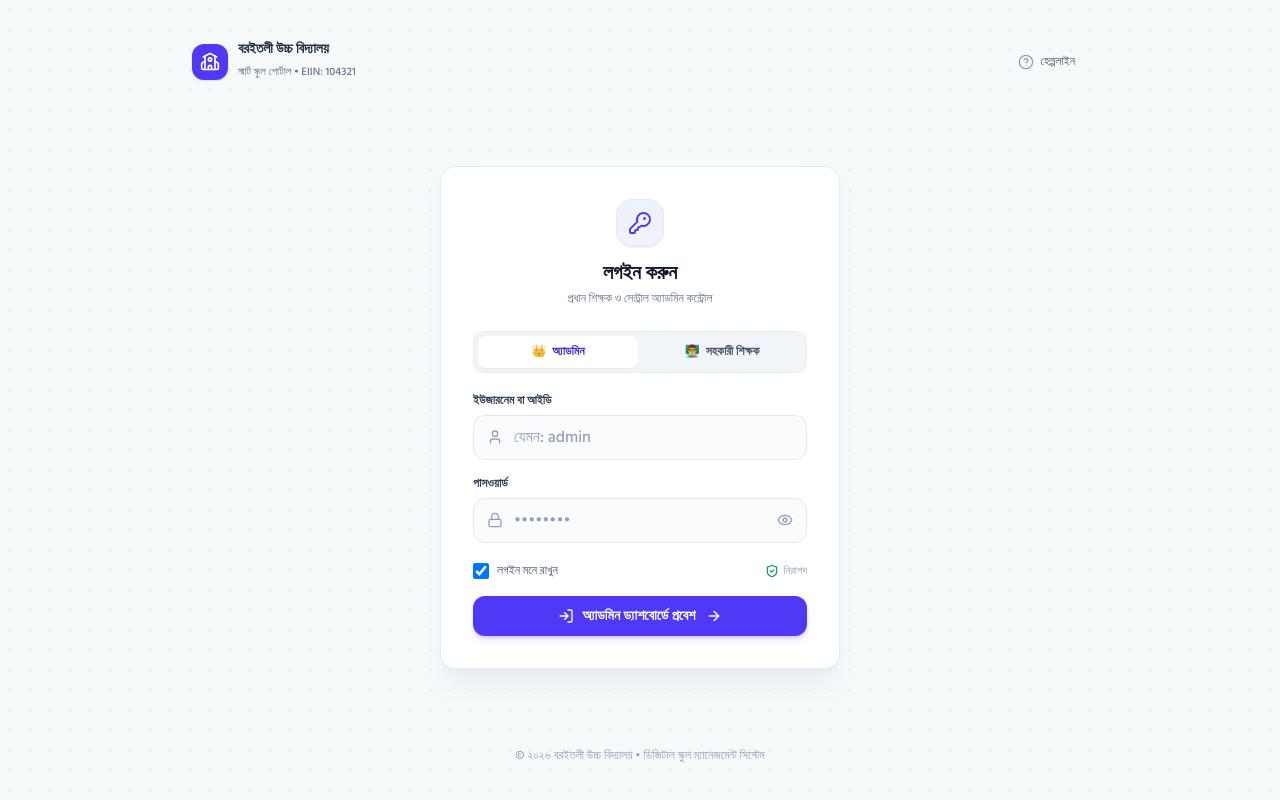
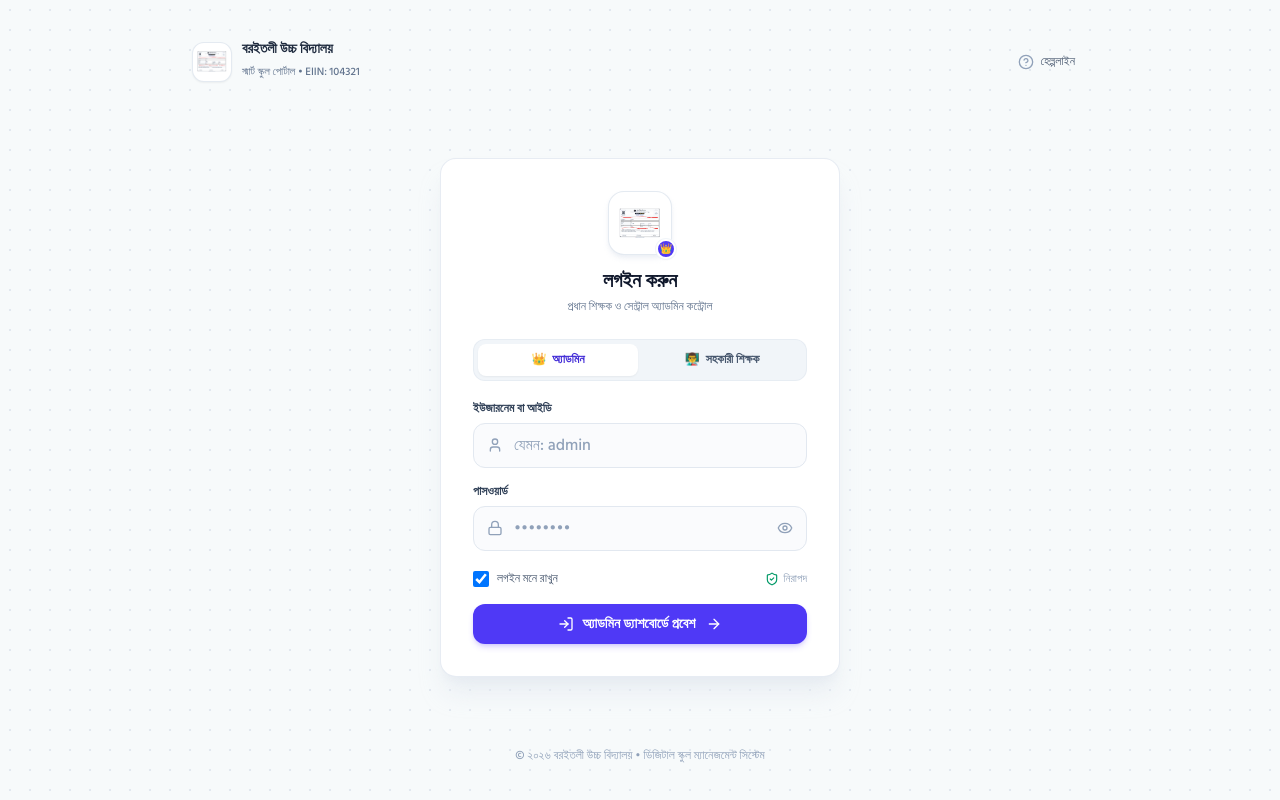
Before and after one commit to eliascox/school, a Next.js app in the folder apps/web/: page /login in a window 1280 px wide. Built offline with nearby package versions, Linux system fonts and the light colour scheme; no server answers.

Commit message:
fix(login): sync school logo dynamically in top-left header and login card badge

```diff
--- a/apps/web/src/app/login/page.tsx
+++ b/apps/web/src/app/login/page.tsx
@@ -33,6 +33,8 @@ function LoginForm() {
 
   // School Settings
   const [schoolSettings, setSchoolSettings] = useState<SchoolSettings | null>(null);
+  const [topLogoFailed, setTopLogoFailed] = useState(false);
+  const [centerLogoFailed, setCenterLogoFailed] = useState(false);
 
   // Active Role Tab ('admin' | 'teacher')
   const [activeRole, setActiveRole] = useState<'admin' | 'teacher'>('admin');
@@ -58,6 +60,18 @@ function LoginForm() {
     const settings = settingsService.getSettings();
     setSchoolSettings(settings);
 
+    // Subscribe to settings changes for dynamic live sync
+    const unsubscribe = settingsService.subscribe((updated) => {
+      setSchoolSettings(updated);
+    });
+
+    const handleStorage = (e: StorageEvent) => {
+      if (e.key === 'sms_school_settings') {
+        setSchoolSettings(settingsService.getSettings());
+      }
+    };
+    window.addEventListener('storage', handleStorage);
+
     // Read initial role from query params if specified (e.g. /login?role=teacher)
     const roleParam = searchParams.get('role');
     if (roleParam === 'teacher') {
@@ -73,6 +87,11 @@ function LoginForm() {
         setIdentifier(savedUser);
       }
     }
+
+    return () => {
+      unsubscribe();
+      window.removeEventListener('storage', handleStorage);
+    };
   }, [searchParams]);
 
   // Handle Caps Lock Warning
@@ -127,6 +146,12 @@ function LoginForm() {
   const eiin = schoolSettings?.eiin || '104321';
   const phone = schoolSettings?.phone || '০১৭১১-XXXXXX';
   const email = schoolSettings?.email || 'info@school.edu.bd';
+  const schoolLogo = schoolSettings?.schoolLogo || '/logo.png';
+
+  useEffect(() => {
+    setTopLogoFailed(false);
+    setCenterLogoFailed(false);
+  }, [schoolLogo]);
 
   if (!mounted) {
     return (
@@ -146,8 +171,20 @@ function LoginForm() {
           className="flex items-center gap-2.5 hover:opacity-90 transition-opacity cursor-pointer group"
           title="মূল হোমপেজে ফিরে যান"
         >
-          <div className="w-9 h-9 rounded-xl bg-indigo-600 text-white flex items-center justify-center shadow-sm group-hover:scale-105 transition-transform">
-            <School className="w-5 h-5" />
+          <div className="w-10 h-10 rounded-xl bg-white border border-slate-200/90 shadow-xs flex items-center justify-center p-1 overflow-hidden shrink-0 group-hover:scale-105 group-hover:border-indigo-300 transition-all">
+            {schoolLogo && !topLogoFailed ? (
+              // eslint-disable-next-line @next/next/no-img-element
+              <img
+                src={schoolLogo}
+                alt={schoolName}
+                className="w-full h-full object-contain"
+                onError={() => setTopLogoFailed(true)}
+              />
+            ) : (
+              <div className="w-full h-full rounded-lg bg-indigo-600 text-white flex items-center justify-center">
+                <School className="w-5 h-5" />
+              </div>
+            )}
           </div>
           <div>
             <h1 className="text-sm font-bold text-slate-800 leading-tight group-hover:text-indigo-600 transition-colors">{schoolName}</h1>
@@ -169,10 +206,32 @@ function LoginForm() {
       <main className="w-full max-w-[400px] my-auto">
         <div className="bg-white rounded-2xl shadow-xl shadow-slate-200/70 border border-slate-200/80 p-6 sm:p-8 transition-all">
 
-          {/* Card Header */}
+          {/* Card Header with School Logo Badge */}
           <div className="text-center mb-6">
-            <div className="inline-flex items-center justify-center w-12 h-12 rounded-2xl bg-indigo-50 border border-indigo-100 text-indigo-600 mb-3 shadow-xs">
-              <KeyRound className="w-6 h-6" />
+            <div className="inline-flex items-center justify-center mb-3">
+              <div className="relative group">
+                <div className="w-16 h-16 rounded-2xl bg-white border border-slate-200/90 shadow-md shadow-slate-200/60 p-2.5 flex items-center justify-center overflow-hidden transition-all duration-300 group-hover:scale-105 group-hover:border-indigo-300">
+                  {schoolLogo && !centerLogoFailed ? (
+                    // eslint-disable-next-line @next/next/no-img-element
+                    <img
+                      src={schoolLogo}
+                      alt={schoolName}
+                      className="w-full h-full object-contain"
+                      onError={() => setCenterLogoFailed(true)}
+                    />
+                  ) : (
+                    <div className="w-full h-full rounded-xl bg-indigo-50 border border-indigo-100 text-indigo-600 flex items-center justify-center">
+                      <School className="w-7 h-7" />
+                    </div>
+                  )}
+                </div>
+                <span
+                  className="absolute -bottom-1 -right-1 flex h-5 w-5 items-center justify-center rounded-full bg-indigo-600 text-[10px] text-white shadow-xs border-2 border-white ring-1 ring-slate-100"
+                  title={activeRole === 'admin' ? 'অ্যাডমিন পোর্টাল' : 'শিক্ষক পোর্টাল'}
+                >
+                  {activeRole === 'admin' ? '👑' : '👨‍🏫'}
+                </span>
+              </div>
             </div>
             <h2 className="text-xl font-bold text-slate-900 tracking-tight">লগইন করুন</h2>
             <p className="text-xs text-slate-500 mt-1">
```
